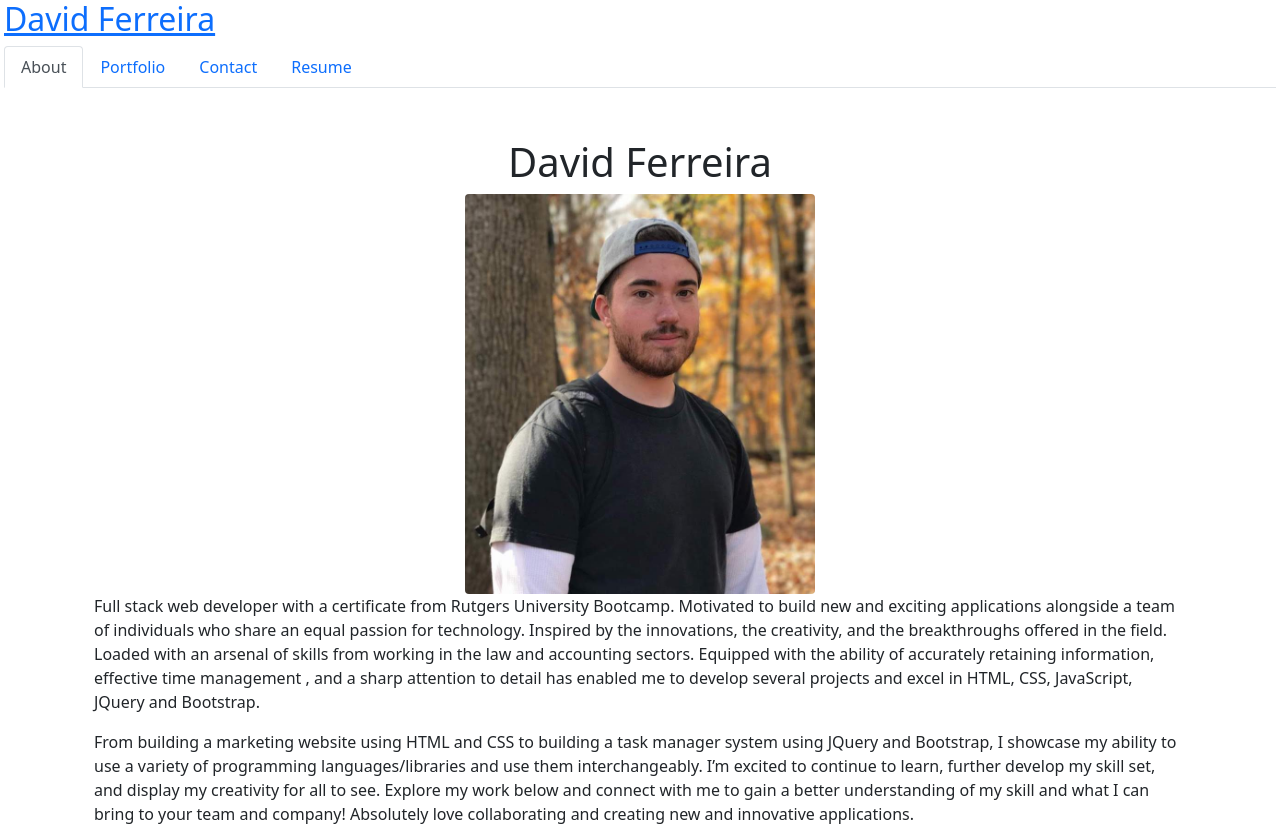
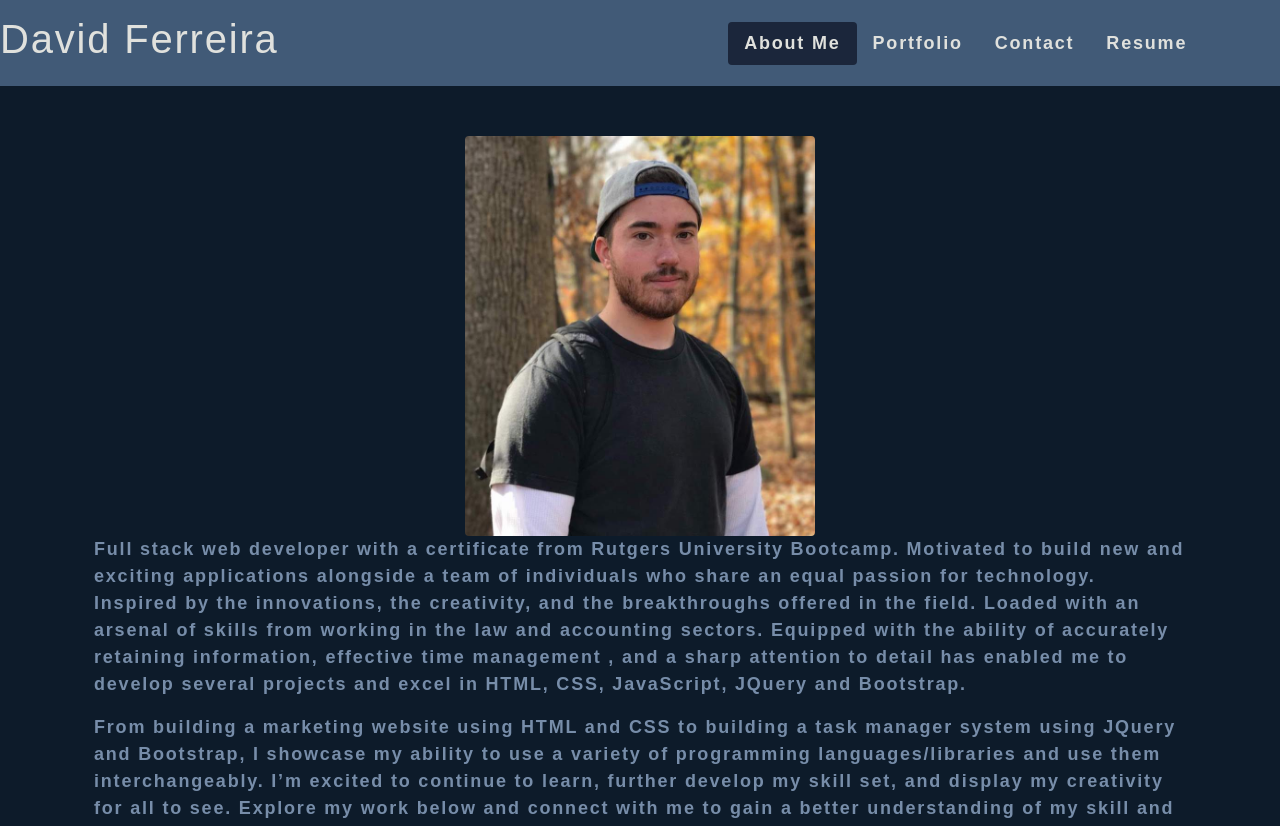
Before and after one commit to DiSantoz/dferreira, a React (Create React App) app: page / in a window 1280 px wide. Shown: the top 826 px of the page. Built offline with nearby package versions, Linux system fonts and the light colour scheme.

Commit message:
styling for about me, and color pallet

```diff
--- a/src/App.js
+++ b/src/App.js
@@ -8,7 +8,7 @@ import Project from "./components/Project";
 
 function App() {
   // Using useState, set the default value for currentPage to 'Home'
-  const [currentPage, handlePageChange] = useState("About");
+  const [currentPage, handlePageChange] = useState("About Me");
 
   // The renderPage method uses a switch statement to render the appropriate current page
   const renderPage = () => {
--- a/src/components/About/index.js
+++ b/src/components/About/index.js
@@ -4,10 +4,6 @@ import coverImage from "../../assets/cover/me.jpg";
 function About() {
   return (
     <section className="">
-      <h1 className="text-center" id="about">
-        David Ferreira
-      </h1>
-
       <img
         src={coverImage}
         className="rounded mx-auto d-block"
--- a/src/components/Nav/index.js
+++ b/src/components/Nav/index.js
@@ -1,17 +1,15 @@
 import React from "react";
 
 function Nav(props) {
-  const tabs = ["About", "Portfolio", "Contact", "Resume"];
+  const tabs = ["About Me", "Portfolio", "Contact", "Resume"];
   return (
-    <header className="flex-row px-1">
+    <header>
       <h2>
-        <a data-testid="link" href="/">
-          <span role="img" aria-label="camera">
-            David Ferreira
-          </span>
+        <a href="/" className="name">
+          <span>David Ferreira</span>
         </a>
       </h2>
-      <ul className="nav nav-tabs">
+      <ul className="nav nav-pills">
         {tabs.map((tab) => (
           <li className="nav-item" key={tab}>
             <a
--- a/src/index.css
+++ b/src/index.css
@@ -9,10 +9,64 @@ main {
 }
 
 
+:root {
+  --primary: #0D1B2A;
+  --secondary: #1B263B;
+  --tertiary: #415A77;
+  --light: #778DA9;
+  --lighter: #E0E1DD;
+}
+
+
+body {
+  margin: 0;
+  padding: 0;
+  font-weight: 600;
+  line-height: 1.5;
+  font-size: 18px;
+  letter-spacing: .1em;
+  background: var(--primary);
+  color: var(--light);
+  font-family: 'Abel', sans-serif;
+}
+
+
+  /*Nav Bar  */
+  header {
+    padding: 15px 6% 15px 0;
+    display: flex;
+    flex-direction: row;
+    justify-content: space-between;
+    flex-wrap: wrap;
+    align-items: center;
+    background-color: var(--tertiary);
+  }
+
+  .name{
+    text-decoration: none;
+    font-size: 40px;
+    color: var(--lighter)
+  }
+
+  .name:hover{
+    color: var(--lighter);
+    cursor: pointer;
+  }
+
+  .nav-pills .nav-link {
+    color: var(--lighter)
+  }
+
+.nav-pills .nav-link.active, .nav-pills .show>.nav-link {
+    color: var(--lighter);
+    background-color: var(--secondary);
+  }
+
+
+
+/* Footer */
 .contact{
-  background-color: var(--tertiary);
-  color: var(--secondary);
-  font-family: 'Staatliches', cursive;
+  color: var(--light);
   display: flex;
   flex-wrap: wrap;
   justify-content: space-around;
@@ -22,9 +76,39 @@ main {
 }
 
 .contact li a {
-  color: var(--secondary);
+  color: var(--light);
   padding: 5px;
   text-decoration: none;
   font-size: 1.3rem;
   font-style: normal;
 }
+
+
+
+
+/* Contact Tab */
+textarea {
+	width: 600px;
+	height: 120px;
+	border: 3px solid #110101;
+	padding: 5px;
+}
+
+.container {
+  width: 85%;
+  max-width: 1200px;
+  margin-left: auto;
+  margin-right: auto;
+}
+form {
+  width: 40%;
+}
+
+input {
+  font-size: 1rem;
+  padding: 0.25rem;
+  border: 1px solid #000000;;
+  outline: none;
+  border-radius: 3px;
+  transition: box-shadow 0.2s;
+}
```
